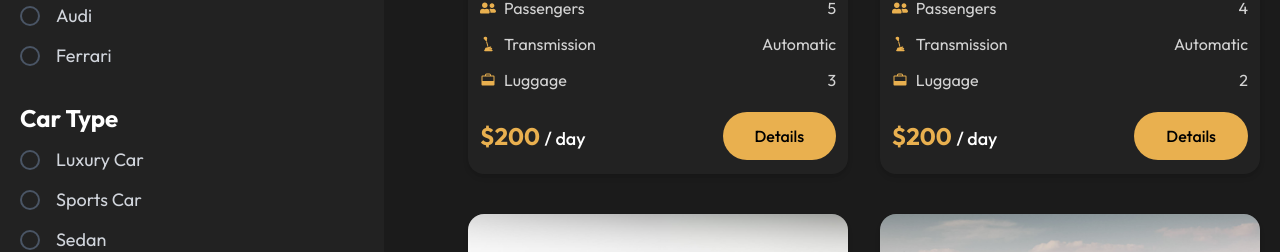
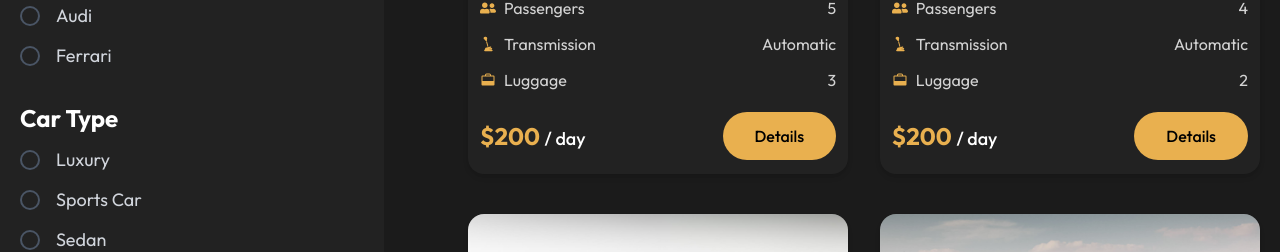
Before and after one commit to twahidulislamdev/go-ride, a React (Vite) app: page /cars in a window 1280 px wide. Shown: the part 928-1180 px from the top of the page. Built offline with nearby package versions, Linux system fonts and the light colour scheme.

Commit message:
Fix some problem

```diff
--- a/src/components/pages/Cars.jsx
+++ b/src/components/pages/Cars.jsx
@@ -32,7 +32,7 @@ const Cars = () => {
   ];
 
   const carTypes = [
-    "Luxury Car",
+    "Luxury",
     "Sports Car",
     "Sedan",
     "SUVs",
@@ -46,7 +46,7 @@ const Cars = () => {
     {
       name: "Lamborghini Urus",
       brand: "Lamborghini",
-      type: "SUVs",
+      type: ["SUVs", "Luxury"], // MULTIPLE TYPES ✔
       image: LamborghiniUrus,
       doors: 4,
       passengers: 5,
@@ -57,7 +57,7 @@ const Cars = () => {
     {
       name: "Aston Martin DBX",
       brand: "Aston Martin",
-      type: "SUVs",
+      type: ["SUVs"], // CHANGED to array for consistency ✔
       image: astonMartinDbx,
       doors: 2,
       passengers: 4,
@@ -68,7 +68,7 @@ const Cars = () => {
     {
       name: "Bugatti Mistral W16",
       brand: "Bugatti",
-      type: "Sports Car",
+      type: ["Sports Car"],
       image: BugattiMistralW16,
       doors: 2,
       passengers: 2,
@@ -79,7 +79,7 @@ const Cars = () => {
     {
       name: "Bentley Continental",
       brand: "Bentley",
-      type: "Sports Car",
+      type: ["Sports Car"],
       image: BentleyContinental,
       doors: 2,
       passengers: 2,
@@ -90,7 +90,7 @@ const Cars = () => {
     {
       name: "Rolls Royce Cullinan",
       brand: "Rolls-Royce",
-      type: "SUVs",
+      type: ["SUVs"],
       image: RollsRoyceCullinan,
       doors: 4,
       passengers: 5,
@@ -101,7 +101,7 @@ const Cars = () => {
     {
       name: "Bentley Bentayga",
       brand: "Bentley",
-      type: "SUVs",
+      type: ["SUVs", "Luxury"],
       image: BankgroundOne,
       doors: 4,
       passengers: 5,
@@ -111,30 +111,33 @@ const Cars = () => {
     },
   ];
 
-  // Stop scrolling ONLY on mobile (lg < 1024px)
+  // Stop scrolling on mobile when sidebar is open
   useEffect(() => {
     const handleScrollLock = () => {
       const isMobile = window.matchMedia("(max-width: 1023px)").matches;
-      if (isMobile && isSidebarOpen) {
-        document.body.style.overflow = "hidden";
-      } else {
-        document.body.style.overflow = "unset";
-      }
+      document.body.style.overflow =
+        isMobile && isSidebarOpen ? "hidden" : "unset";
     };
 
     handleScrollLock();
     window.addEventListener("resize", handleScrollLock);
-
     return () => {
       document.body.style.overflow = "unset";
       window.removeEventListener("resize", handleScrollLock);
     };
   }, [isSidebarOpen]);
 
+  // 🔥 FILTER LOGIC (Supports both single & multi-type)
   const filteredCars = products.filter((car) => {
     const matchesSearch = car.name.toLowerCase().includes(search.toLowerCase());
     const matchesBrand = selectedBrand ? car.brand === selectedBrand : true;
-    const matchesType = selectedCarType ? car.type === selectedCarType : true;
+
+    const matchesType = selectedCarType
+      ? Array.isArray(car.type)
+        ? car.type.includes(selectedCarType)
+        : car.type === selectedCarType
+      : true;
+
     const matchesTransmission = selectTransmission
       ? car.transmission === selectTransmission
       : true;
@@ -162,7 +165,7 @@ const Cars = () => {
       <div className="py-[30px] lg:py-[50px] bg-secondaryColor">
         <Container>
           <Flex className="justify-center lg:justify-between gap-x-5 ">
-            {/*Car Sidebar start */}
+            {/* Sidebar */}
             <div
               className={`fixed top-0 left-0 h-full w-[80%] lg:w-[30%] lg:h-[900px] bg-neutralColor z-50 transition-transform duration-300 rounded-none lg:static lg:translate-x-0 rounded-t-3xl overflow-y-auto lg:overflow-hidden scrollbar-hide pb-20 lg:pb-0 ${
                 isSidebarOpen ? "translate-x-0" : "-translate-x-full"
@@ -179,7 +182,7 @@ const Cars = () => {
                     className="w-full bg-neutralColor text-white placeholder-gray-400 rounded-full py-3 pl-6 pr-14 text-lg focus:outline-none"
                   />
                   <button
-                    onClick={() => setIsSidebarOpen(false)} // Close mobile sidebar on search
+                    onClick={() => setIsSidebarOpen(false)}
                     className="absolute right-1 top-1/2 -translate-y-1/2 bg-mainColor rounded-full p-3"
                   >
                     <Search size={20} />
@@ -187,7 +190,7 @@ const Cars = () => {
                 </div>
               </div>
 
-              {/* Brand Filter */}
+              {/* BRAND FILTER */}
               <div className="mt-5 px-5">
                 <h2 className="text-2xl text-white font-bold mb-3">
                   Select Brand
@@ -198,7 +201,11 @@ const Cars = () => {
                     return (
                       <div
                         key={brand}
-                        onClick={() => setSelectedBrand(brand)}
+                        onClick={() =>
+                          setSelectedBrand((prev) =>
+                            prev === brand ? "" : brand
+                          )
+                        }
                         className="flex items-center space-x-4 cursor-pointer"
                       >
                         <div
@@ -225,7 +232,7 @@ const Cars = () => {
                 </div>
               </div>
 
-              {/* Car Type Filter */}
+              {/* CAR TYPE FILTER */}
               <div className="mt-8 px-5 pb-5">
                 <h2 className="text-2xl text-white font-bold mb-3">Car Type</h2>
                 <div className="space-y-3">
@@ -234,7 +241,11 @@ const Cars = () => {
                     return (
                       <div
                         key={type}
-                        onClick={() => setSelectedCarType(type)}
+                        onClick={() =>
+                          setSelectedCarType((prev) =>
+                            prev === type ? "" : type
+                          )
+                        }
                         className="flex items-center space-x-4 cursor-pointer"
                       >
                         <div
@@ -261,7 +272,7 @@ const Cars = () => {
                 </div>
               </div>
 
-              {/* Transmission */}
+              {/* TRANSMISSION */}
               <div className="mt-5 px-5 pb-8">
                 <h2 className="text-2xl text-white font-bold mb-3">
                   Transmission
@@ -272,7 +283,11 @@ const Cars = () => {
                     return (
                       <div
                         key={transmission}
-                        onClick={() => setselectTransmission(transmission)}
+                        onClick={() =>
+                          setselectTransmission((prev) =>
+                            prev === transmission ? "" : transmission
+                          )
+                        }
                         className="flex items-center space-x-4 cursor-pointer"
                       >
                         <div
@@ -299,9 +314,8 @@ const Cars = () => {
                 </div>
               </div>
             </div>
-            {/*Car Sidebar End */}
 
-            {/* Mobile Overlay + Close */}
+            {/* OVERLAY CLOSE BUTTON */}
             {isSidebarOpen && (
               <>
                 <div
@@ -310,14 +324,14 @@ const Cars = () => {
                 />
                 <button
                   onClick={() => setIsSidebarOpen(false)}
-                  className="fixed top-9.5 right-4  bg-mainColor p-3 rounded shadow-lg hover:bg-mainColor/90 transition lg:hidden"
+                  className="fixed top-9.5 right-4 bg-mainColor p-3 rounded shadow-lg hover:bg-mainColor/90 transition lg:hidden"
                 >
                   <GrClose size={22} className="text-white" />
                 </button>
               </>
             )}
 
-            {/* Product Grid */}
+            {/* PRODUCT GRID */}
             <div className="w-full lg:w-[65%] flex flex-col items-center p-5">
               <div className="flex justify-between items-center lg:hidden mx-5 mb-5 w-full max-w-6xl">
                 <button
@@ -346,7 +360,7 @@ const Cars = () => {
                 </Flex>
               </div>
 
-              {/* Pagination */}
+              {/* PAGINATION */}
               <div className="flex justify-center mt-10 w-full">
                 <ul className="flex gap-3 flex-wrap">
                   <li className="px-4 py-2 border border-mainColor text-mainColor rounded-lg cursor-pointer hover:bg-mainColor hover:text-white transition">
```
